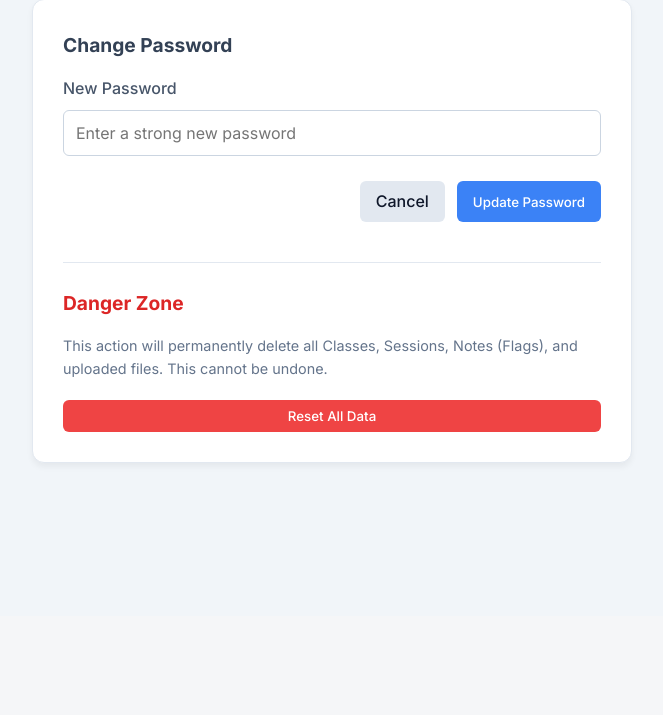
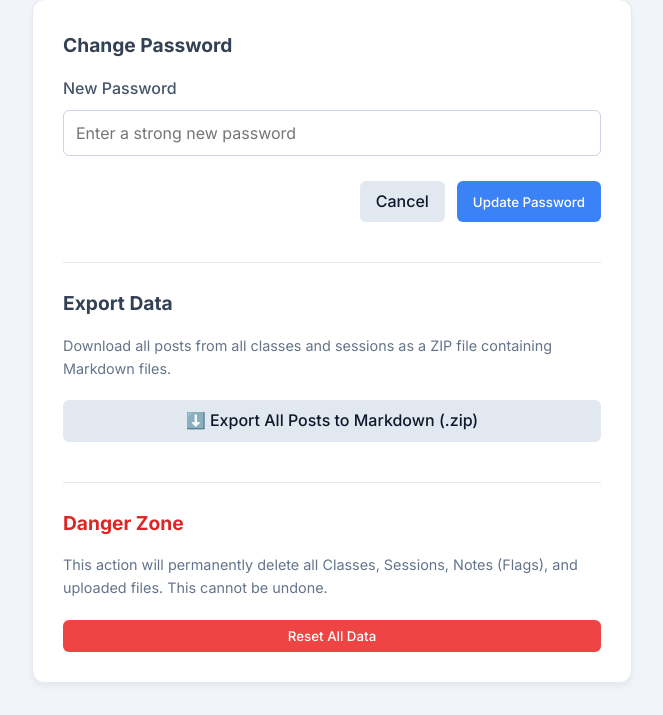
Before and after one commit to YuHyungmin1226/classmap, a Flask app: page /admin/settings in a window 1280 px wide. Shown: the part 184-899 px from the top of the page, without its empty margins (308-971 px from the left). Before the commit the page ends 649 px from the top, so only its background shows below. Run offline with Flask 3, Linux system fonts and the light colour scheme; the visitor is signed in with stand-in values (Sample User, id 1); some libraries are stand-ins or nearby versions.

Commit message:
Add bulk export to markdown feature for admin

```diff
--- a/app/routes.py
+++ b/app/routes.py
@@ -1,8 +1,10 @@
-from flask import Blueprint, render_template, request, jsonify, session, redirect, url_for, flash, send_from_directory
+from flask import Blueprint, render_template, request, jsonify, session, redirect, url_for, flash, send_from_directory, send_file
 from werkzeug.utils import secure_filename
 from PIL import Image
 import os
 import uuid
+import io
+import zipfile
 from datetime import datetime
 from . import db
 from .models import Admin, ClassGroup, Session, Flag
@@ -149,6 +151,62 @@ def reset_data():
     flash('All data has been successfully reset.')
     return redirect(url_for('main.admin_settings'))
 
+@main.route('/admin/export_markdown')
+def export_markdown():
+    if not session.get('admin_logged_in'):
+        return redirect(url_for('main.admin_login'))
+
+    # Create a ZIP file in memory
+    memory_file = io.BytesIO()
+    with zipfile.ZipFile(memory_file, 'w', zipfile.ZIP_DEFLATED) as zf:
+        # Fetch all classes, sessions, and flags
+        classes = ClassGroup.query.all()
+
+        for c in classes:
+            class_folder = secure_filename(c.name) or f"Class_{c.id[:8]}"
+
+            for s in c.sessions:
+                session_folder = secure_filename(s.name) or f"Session_{s.id[:8]}"
+
+                for f in s.flags:
+                    # Create markdown content
+                    created_str = f.created_at.strftime('%Y-%m-%d %H:%M:%S')
+                    safe_author = secure_filename(f.author_name) or "Participant"
+                    filename = f"{f.id}_{safe_author}_{f.created_at.strftime('%Y%m%d_%H%M%S')}.md"
+                    filepath = os.path.join(class_folder, session_folder, filename)
+
+                    md_content = f"""# Post by {f.author_name}
+**Date:** {created_str}
+**Class:** {c.name}
+**Session:** {s.name}
+"""
+                    if f.x is not None and f.y is not None:
+                        md_content += f"**Location:** ({f.x}, {f.y})\n"
+
+                    md_content += "\n---\n\n"
+                    md_content += f.text_content if f.text_content else "*No text content*"
+                    md_content += "\n\n---\n"
+
+                    if f.file_path:
+                        md_content += f"**Attached File:** {f.file_path}\n"
+
+                    # Add to zip
+                    zf.writestr(filepath, md_content)
+
+        # If no flags found, add a placeholder
+        if not Flag.query.first():
+            zf.writestr("empty_export.txt", "No posts found to export.")
+
+    memory_file.seek(0)
+
+    timestamp = datetime.now().strftime('%Y%m%d_%H%M%S')
+    return send_file(
+        memory_file,
+        mimetype='application/zip',
+        as_attachment=True,
+        download_name=f"classroom_export_{timestamp}.zip"
+    )
+
 # --- Portal and Common Routes ---
 @main.route('/')
 def index():
--- a/app/templates/admin_settings.html
+++ b/app/templates/admin_settings.html
@@ -26,6 +26,16 @@
     </div>
 
     <div style="margin-top: 40px; border-top: 1px solid #e2e8f0; padding-top: 25px;">
+        <h3 style="margin-top: 0; font-size: 1.2em; margin-bottom: 15px; color: #334155;">Export Data</h3>
+        <p style="color: #64748b; font-size: 0.9em; margin-bottom: 20px;">
+            Download all posts from all classes and sessions as a ZIP file containing Markdown files.
+        </p>
+        <a href="{{ url_for('main.export_markdown') }}" class="btn btn-secondary" style="width: 100%; text-decoration: none; display: flex; align-items: center; justify-content: center; box-sizing: border-box;">
+            ⬇️ Export All Posts to Markdown (.zip)
+        </a>
+    </div>
+
+    <div style="margin-top: 40px; border-top: 1px solid #e2e8f0; padding-top: 25px;">
         <h3 style="margin-top: 0; font-size: 1.2em; margin-bottom: 15px; color: #dc2626;">Danger Zone</h3>
         <p style="color: #64748b; font-size: 0.9em; margin-bottom: 20px;">
             This action will permanently delete all Classes, Sessions, Notes (Flags), and uploaded files. This cannot be undone.
```
